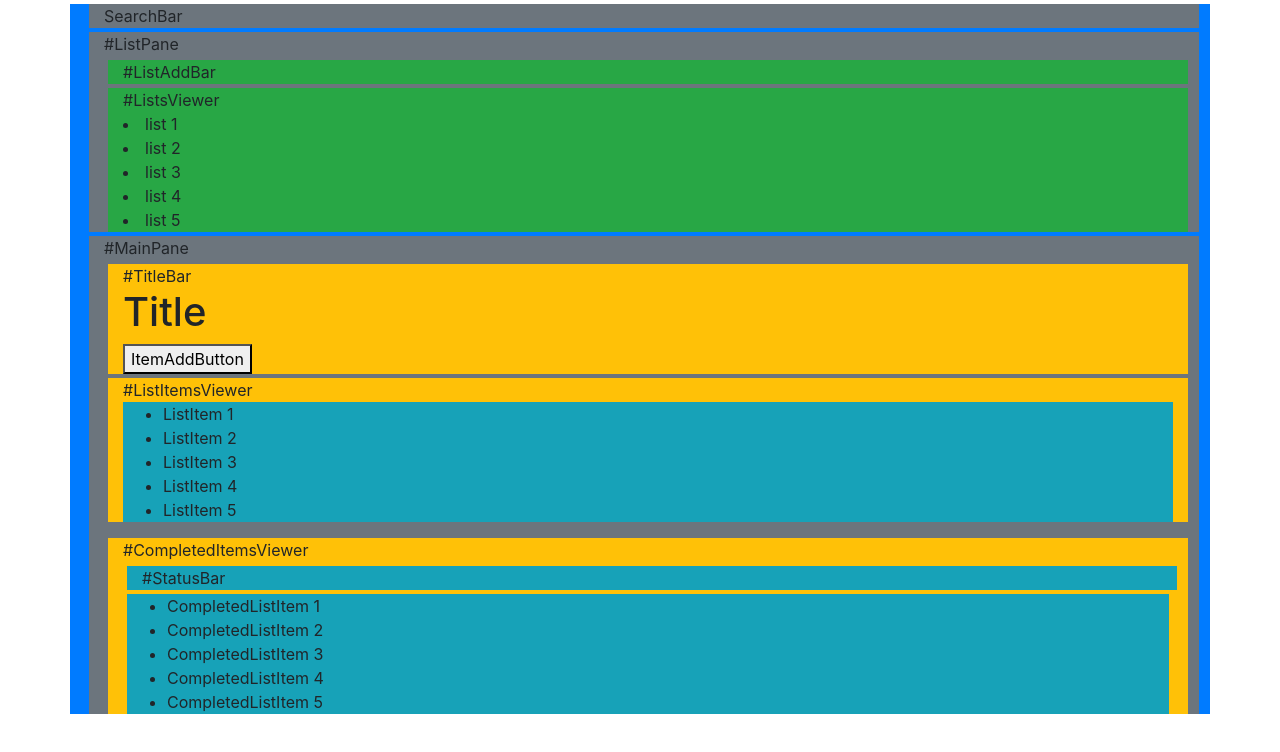
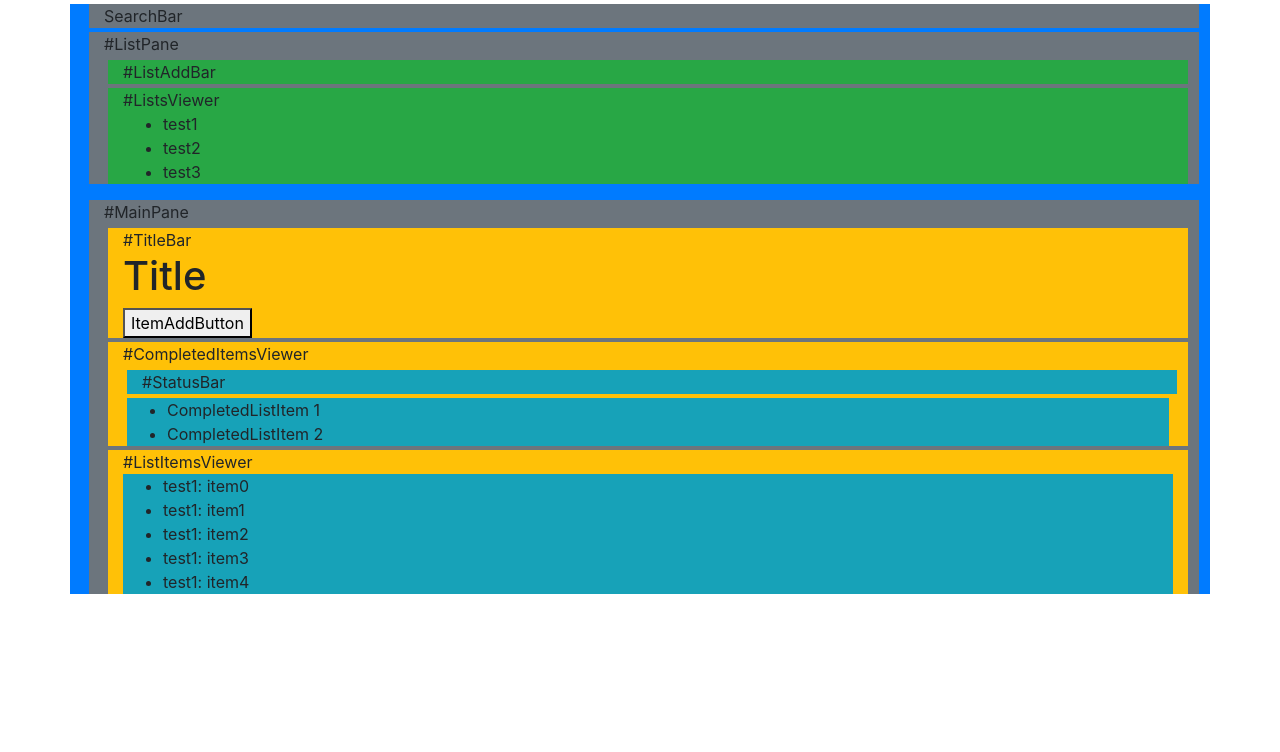
Before and after one commit to feynubrick/reminder-react, a React (Create React App) app: page / in a window 1280 px wide. Shown: the top 752 px of the page. Built offline with nearby package versions, Linux system fonts and the light colour scheme.

Commit message:
added data mockup and added fake data and make App to be stateful

```diff
--- a/src/App.js
+++ b/src/App.js
@@ -3,14 +3,22 @@ import SearchBar from './SearchBar';
 import ListPane from './ListPane/ListPane';
 import MainPane from './MainPane/MainPane';
 
-const App = function () {
-    return (
-        <div className="container bg-primary">
-            <SearchBar />
-            <ListPane />
-            <MainPane />
-        </div>
-    );
+class App extends React.Component {
+    constructor(props) {
+        super(props);
+
+        this.state = {};
+    }
+
+    render() {
+        return (
+            <div className="container bg-primary">
+                <SearchBar />
+                <ListPane lists={this.props.lists}/>
+                <MainPane currentList={this.props.lists[0]} />
+            </div>
+        );
+    }
 }
 
 export default App;
--- /dev/null
+++ b/src/DataDef.js
@@ -0,0 +1,17 @@
+var itemId = 0;
+var listId = 0;
+
+const ListData = function (name) {
+    this.id = listId++;
+    this.name = name;
+    this.items = [];
+}
+
+const ItemData = function (text, done) {
+    this.id = itemId++;
+    this.text = text;
+    this.done = done ? true : false;
+    // this.listId = listId;
+}
+
+export { ListData, ItemData };
--- a/src/ListPane/List.js
+++ b/src/ListPane/List.js
@@ -3,7 +3,7 @@ import React from 'react';
 const List = function (props) {
     return (
         <li>
-            {props.title}
+            {props.name}
         </li>
     );
 };
--- a/src/ListPane/ListPane.js
+++ b/src/ListPane/ListPane.js
@@ -2,12 +2,12 @@ import React from 'react';
 import ListAddBar from './ListAddBar';
 import ListsViewer from './ListsViewer';
 
-const ListPane = function () {
+const ListPane = function (props) {
     return (
         <div className="container bg-secondary m-1">
             #ListPane
             <ListAddBar className="row"/>
-            <ListsViewer className="row"/>
+            <ListsViewer className="row" lists={props.lists}/>
         </div>
     );
 };
--- a/src/ListPane/ListsViewer.js
+++ b/src/ListPane/ListsViewer.js
@@ -1,15 +1,17 @@
 import React from 'react';
 import List from './List';
 
-const ListsViewer = function () {
+const ListsViewer = function (props) {
     return (
         <div className="container bg-success m-1">
             #ListsViewer
-            <List title="list 1" />
-            <List title="list 2" />
-            <List title="list 3" />
-            <List title="list 4" />
-            <List title="list 5" />
+            <ul>
+                {
+                    props.lists.map((list) => (
+                        <List name={list.name} key={list.id}/>
+                    ))
+                }
+            </ul>
         </div>
     );
 };
--- a/src/MainPane/CompletedItemsViewer.js
+++ b/src/MainPane/CompletedItemsViewer.js
@@ -10,9 +10,6 @@ const CompletedItemsViewer = function () {
             <ul className="bg-info m-1">
                 <ListItem text="CompletedListItem 1" />
                 <ListItem text="CompletedListItem 2" />
-                <ListItem text="CompletedListItem 3" />
-                <ListItem text="CompletedListItem 4" />
-                <ListItem text="CompletedListItem 5" />
             </ul>
         </div>
     );
--- a/src/MainPane/ListItemsViewer.js
+++ b/src/MainPane/ListItemsViewer.js
@@ -1,16 +1,17 @@
 import React from 'react';
 import ListItem from './ListItem';
 
-const ListItemsViewer = function () {
+const ListItemsViewer = function (props) {
+    console.log('props.list: ', props.list);
     return (
         <div className="container bg-warning m-1">
             #ListItemsViewer
             <ul className="bg-info">
-                <ListItem text="ListItem 1"/>
-                <ListItem text="ListItem 2"/>
-                <ListItem text="ListItem 3"/>
-                <ListItem text="ListItem 4"/>
-                <ListItem text="ListItem 5"/>
+                {
+                    props.list.items.map((item) => (
+                    <ListItem text={item.text} key={item.id}/>
+                    ))
+                }
             </ul>
         </div>
     );
--- a/src/MainPane/MainPane.js
+++ b/src/MainPane/MainPane.js
@@ -3,13 +3,13 @@ import TitleBar from './TitleBar';
 import ListItemsViewer from './ListItemsViewer';
 import CompletedItemsViewer from './CompletedItemsViewer';
 
-const MainPane = function () {
+const MainPane = function (props) {
     return (
         <div className="container bg-secondary m-1">
             #MainPane
-            <TitleBar className="row" />
-            <ListItemsViewer className="row" />
-            <CompletedItemsViewer className="row" />
+            <TitleBar />
+            <CompletedItemsViewer />
+            <ListItemsViewer list={props.currentList} />
         </div>
     );
 }
--- a/src/index.js
+++ b/src/index.js
@@ -1,5 +1,18 @@
 import React from 'react';
 import ReactDOM from 'react-dom';
 import App from './App';
+import { ListData, ItemData} from './DataDef';
 
-ReactDOM.render(<App />, document.getElementById('root'));
+var lists = ['test1', 'test2', 'test3'];
+lists = lists.map((listName) => (
+    new ListData(listName)
+));
+
+lists.forEach((list) => {
+    for (var i = 0; i < 5; i++) {
+        list.items.push(new ItemData(`${list.name}: item${i}`));
+    }
+});
+
+
+ReactDOM.render(<App lists={lists} />, document.getElementById('root'));
```
